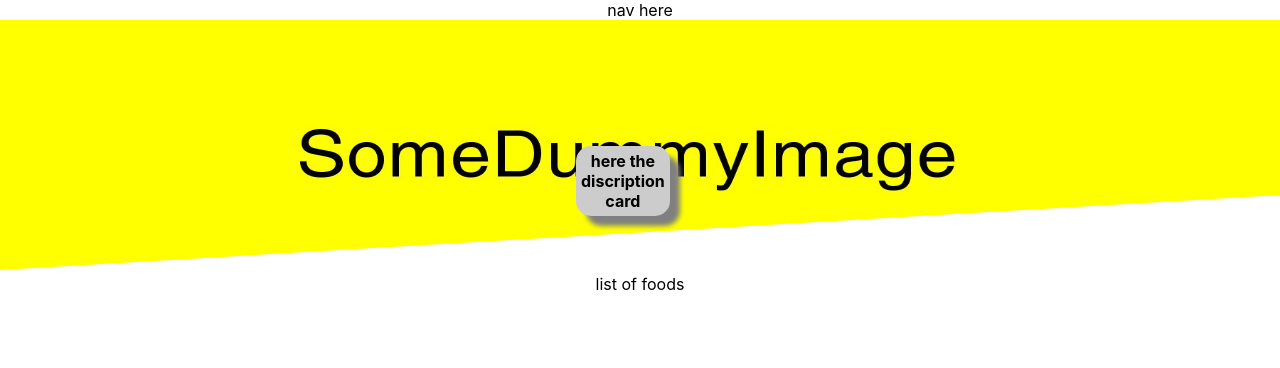
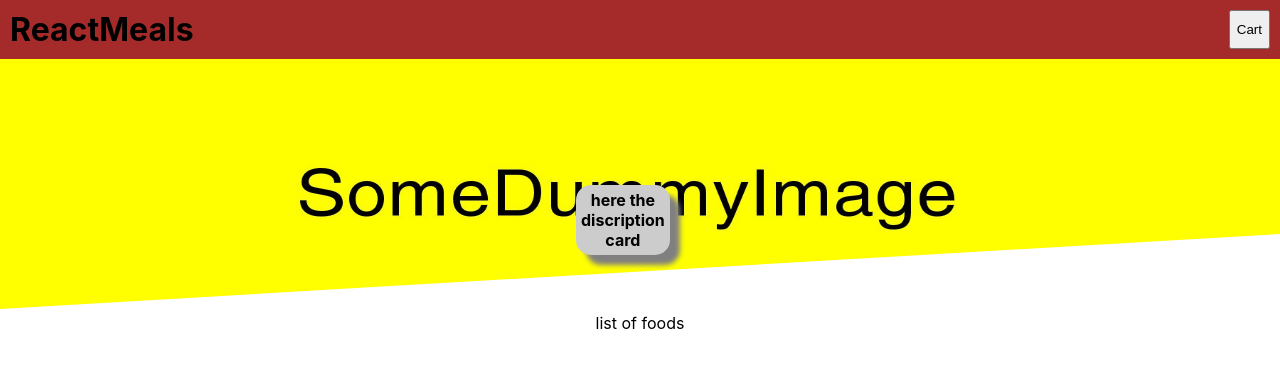
Before and after one commit to sobial/food-order, a React (Create React App) app: page / in a window 1280 px wide. Shown: the top 368 px of the page. Built offline with nearby package versions, Linux system fonts and the light colour scheme.

Commit message:
navigation

```diff
--- a/src/components/Header/Navigation.js
+++ b/src/components/Header/Navigation.js
@@ -1,4 +1,10 @@
+import styles from "./Navigation.module.css";
 const Navigation = (props) => {
-  return <div>nav here</div>;
+  return (
+    <div className={styles.nav_bar}>
+      <h1>ReactMeals</h1>
+      <button>Cart</button>
+    </div>
+  );
 };
 export default Navigation;
--- /dev/null
+++ b/src/components/Header/Navigation.module.css
@@ -0,0 +1,12 @@
+.nav_bar {
+  display: flex;
+  flex-direction: row;
+  justify-content: space-between;
+  background-color: brown;
+}
+.nav_bar h1 {
+  margin: 10px;
+}
+.nav_bar button {
+  margin: 10px;
+}
```
